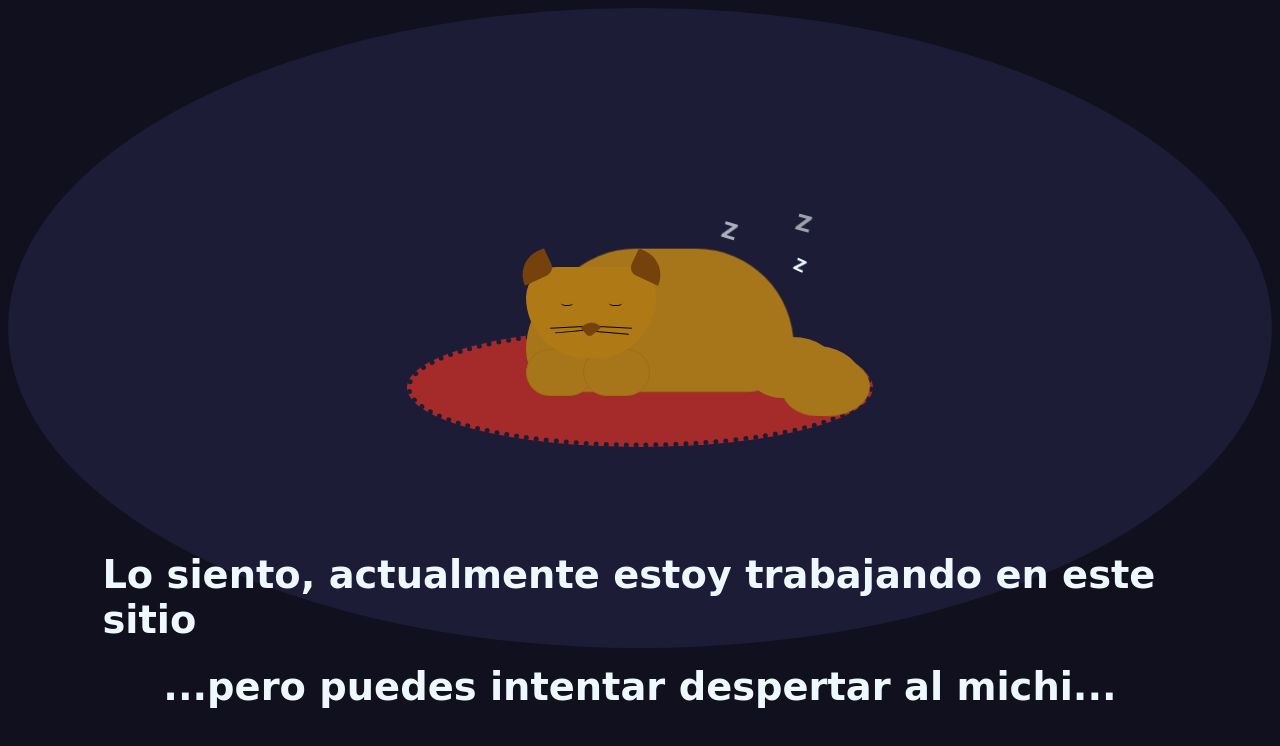
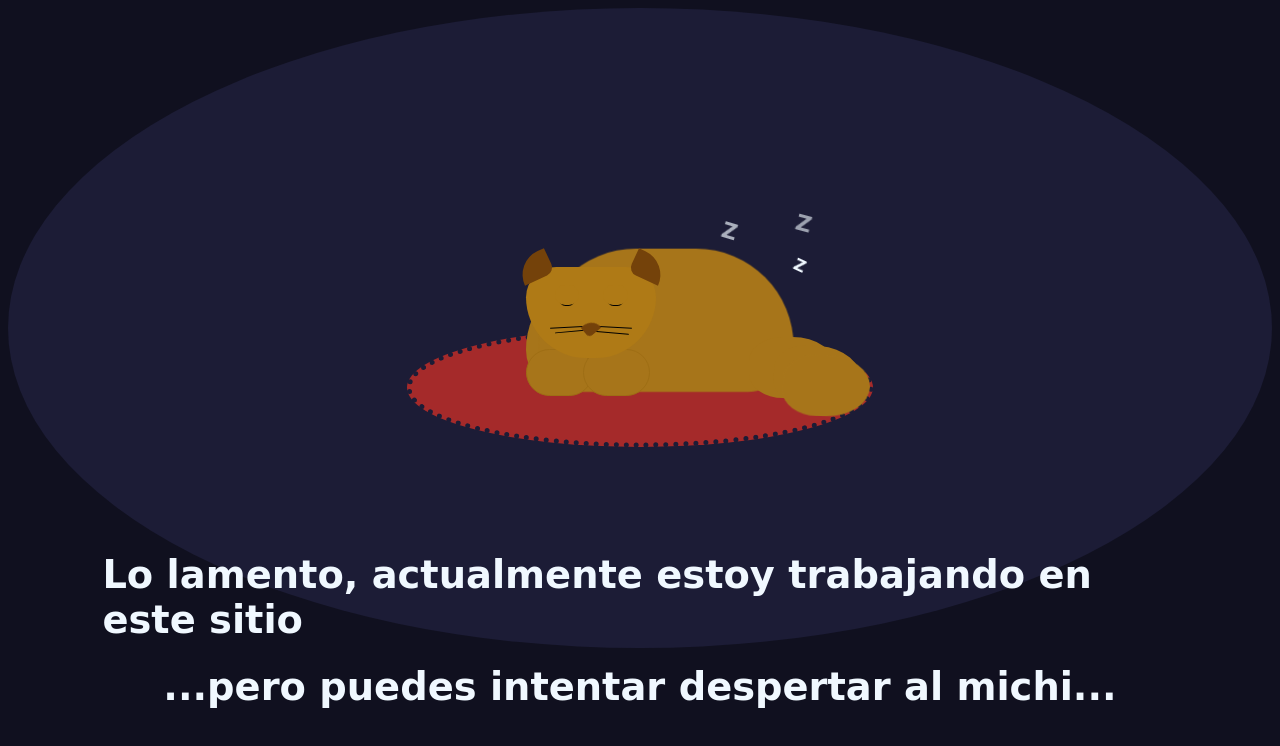
Before and after one commit to matijasevic/gato, a plain HTML site: page index.html in a window 1280 px wide. Drawn offline with Linux system fonts and the light colour scheme.

Commit message:
Update index.html

```diff
--- a/index.html
+++ b/index.html
@@ -8,7 +8,7 @@
     <link rel="shortcut icon" type="image/png" href="/cat.png"/>
 </head>
 <body>
-    <h3>Lo siento, actualmente estoy trabajando en este sitio</h1>
+    <h3>Lo lamento, actualmente estoy trabajando en este sitio</h1>
     <h4>...pero puedes intentar despertar al michi...</h4>
     <div class="container" id="container1">
         <div class="z-container" id="h">
```
